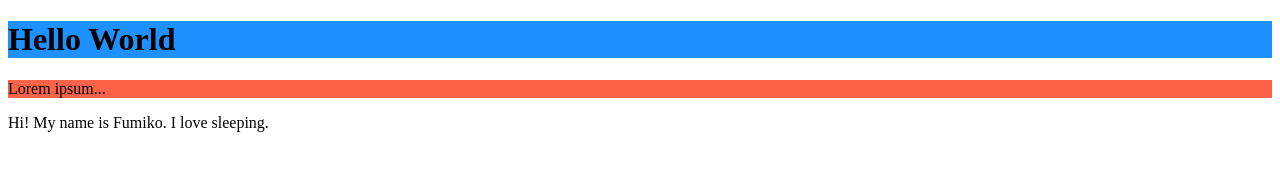
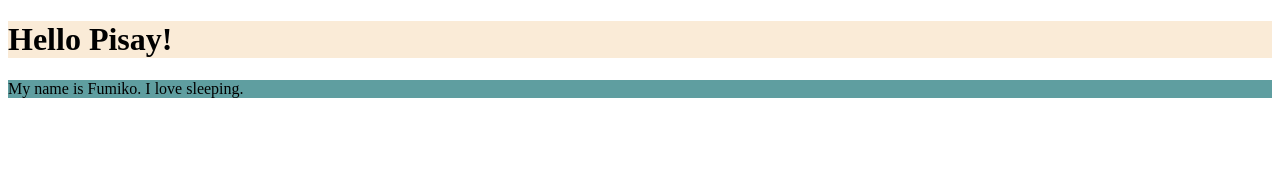
Before and after one commit to mikoguisinga/myfirstpage, a plain HTML site: page index.html in a window 1280 px wide. Drawn offline with Linux system fonts and the light colour scheme.

Commit message:
Update index.html

```diff
--- a/index.html
+++ b/index.html
@@ -1,7 +1,7 @@
 <!DOCTYPE html>
 <html>
   <body>
-    <h1 style="background-color:DodgerBlue;">Hello World</h1>
-<p style="background-color:Tomato;">Lorem ipsum...</p>Hi! My name is Fumiko. I love sleeping.
+    <h1 style="background-color:AntiqueWhite;">Hello Pisay!</h1>
+<p style="background-color:CadetBlue;">My name is Fumiko. I love sleeping.</p>
   </body>
 </html>
```
